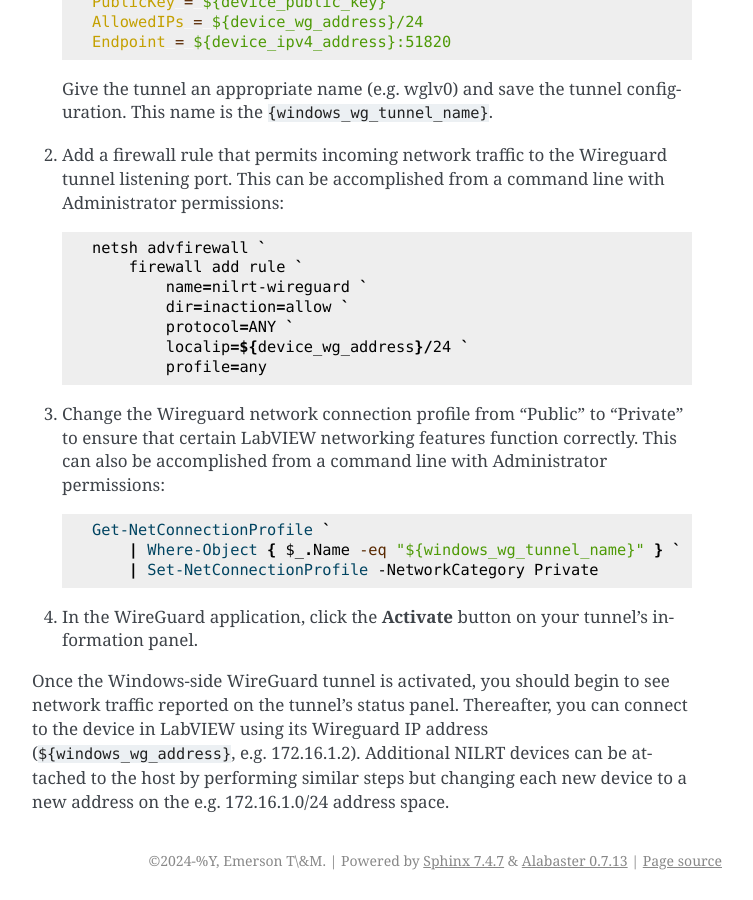
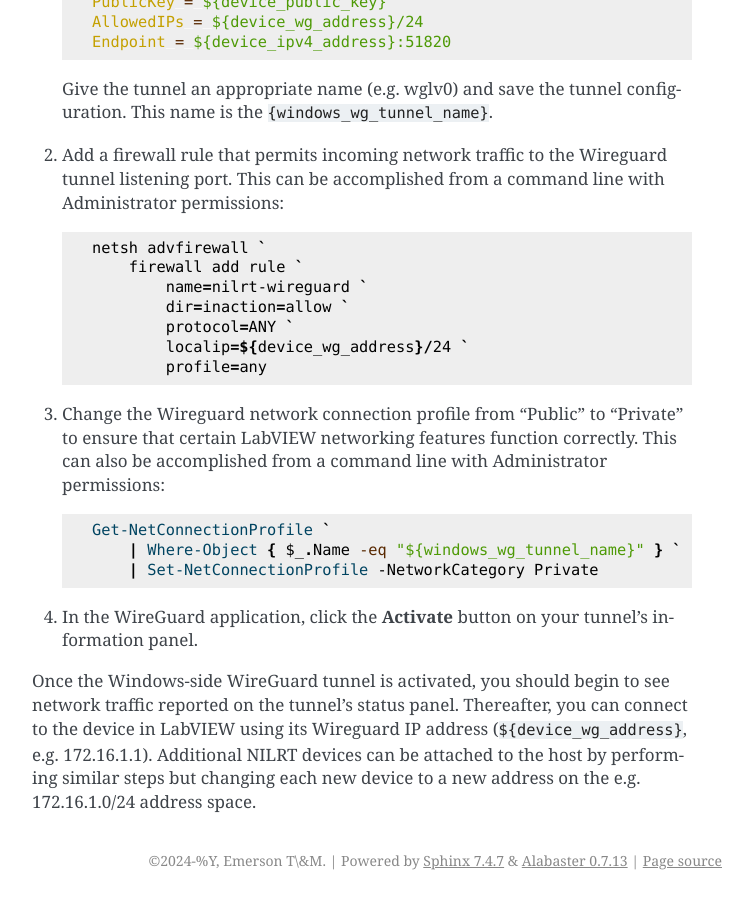
Before and after one commit to ni/nilrt-snac-guide, a Sphinx documentation site: the page built from source/appendix_2.rst, in a window 1280 px wide and 900 px high, scrolled down 2627 px. Shown: the whole window, without its empty margins (388-1141 px from the left). Built offline with Sphinx 7.4.7, drawn with Linux system fonts in a browser that asks for light colours.

Commit message:
Revert IP addr change and instead update variable to device
Signed-off-by: Blair Elliott <blair.elliott@emerson.com>

```diff
--- a/source/appendix_2.rst
+++ b/source/appendix_2.rst
@@ -167,6 +167,6 @@
 Once the Windows-side WireGuard tunnel is activated, you should begin to see
 network traffic reported on the tunnel's status panel. Thereafter, you can
 connect to the device in LabVIEW using its Wireguard IP address
-(``${windows_wg_address}``, e.g. 172.16.1.2). Additional NILRT devices can be
+(``${device_wg_address}``, e.g. 172.16.1.1). Additional NILRT devices can be
 attached to the host by performing similar steps but changing each new device to
 a new address on the e.g. 172.16.1.0/24 address space.
```
